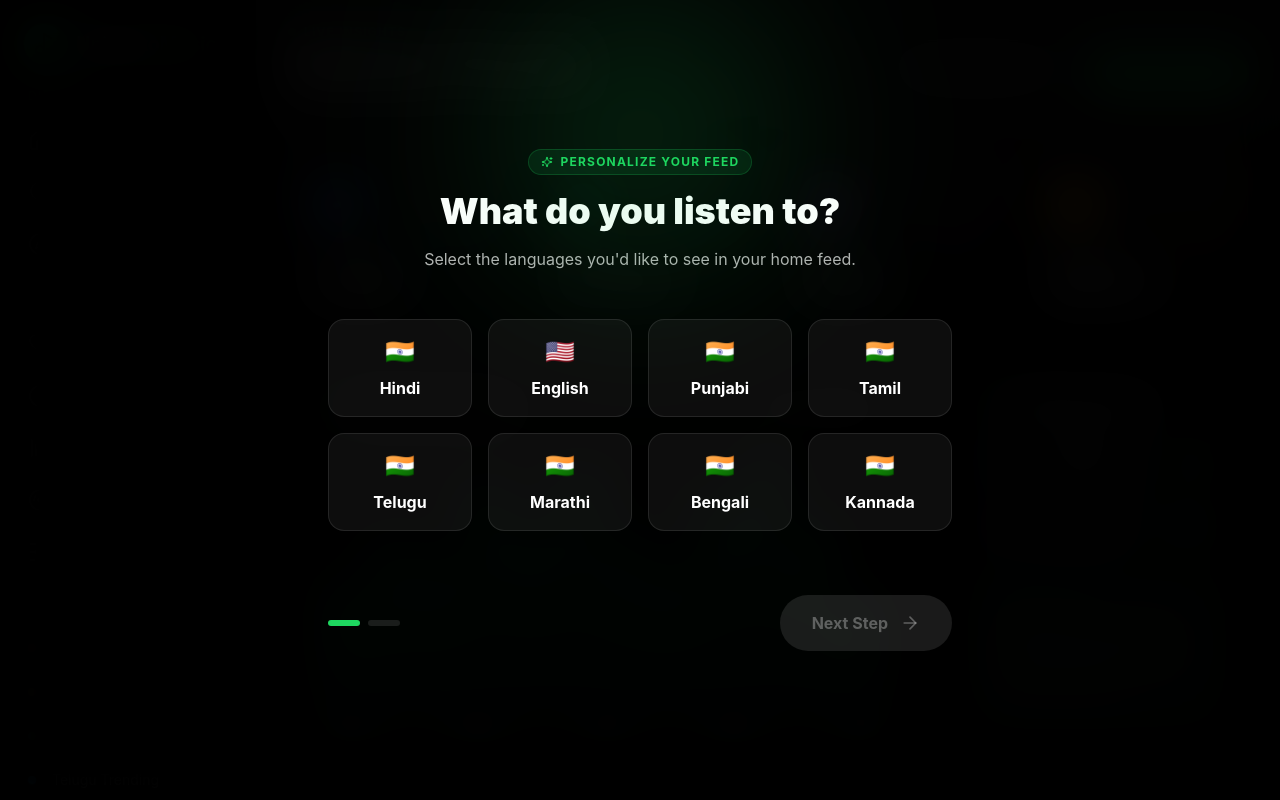
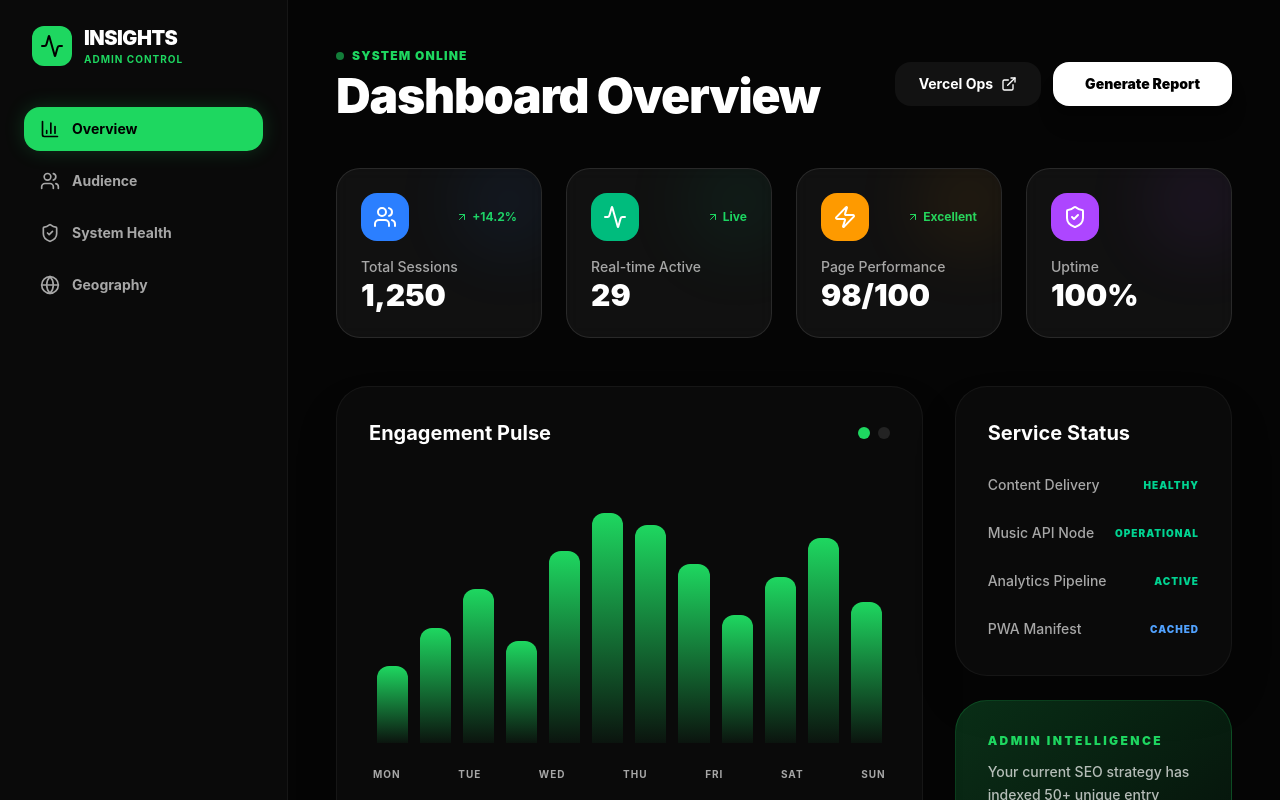
Before and after one commit to Akzh4y-ak/universo-music, a React (Vite) app: page /admin in a window 1280 px wide. Shown: the top 800 px of the page. Built offline with nearby package versions, Linux system fonts and the light colour scheme.

Commit message:
feat: strictly isolate Admin Portal with standalone layout and separate navigation

```diff
--- a/src/App.jsx
+++ b/src/App.jsx
@@ -66,9 +66,9 @@ function App() {
                   <Route path="track/:id" element={<TrackPage />} />
                   <Route path="now-playing" element={<NowPlayingPage />} />
                   <Route path="settings" element={<SettingsPage />} />
-                  <Route path="admin" element={<AdminPortal />} />
                   <Route path="*" element={<Navigate to="/" replace />} />
                 </Route>
+                <Route path="/admin" element={<AdminPortal />} />
               </Routes>
               <Analytics />
               <SpeedInsights />
--- a/src/pages/AdminPortal.jsx
+++ b/src/pages/AdminPortal.jsx
@@ -36,6 +36,7 @@ const StatCard = ({ title, value, change, icon: Icon, color }) => (
 
 const AdminPortal = () => {
   const [isLive, setIsLive] = useState(true);
+  const [activeTab, setActiveTab] = useState('overview');
 
   // Mock data that "updates" for effect
   const [visitorCount, setVisitorCount] = useState(1248);
@@ -48,21 +49,64 @@ const AdminPortal = () => {
   }, []);
 
   return (
-    <div className="flex flex-col gap-8 pb-12">
+    <div className="min-h-screen w-full bg-[#050505] text-white flex flex-col lg:flex-row overflow-hidden font-sans">
       <Helmet>
-        <title>Admin Insights - Univerzo Music</title>
+        <title>Admin Dashboard | Univerzo Insights</title>
         <meta name="robots" content="noindex, nofollow" />
       </Helmet>
 
+      {/* Standalone Sidebar */}
+      <aside className="w-full lg:w-72 bg-[#0a0a0a] border-r border-white/5 flex flex-col p-6 z-50">
+        <div className="flex items-center gap-3 mb-10 px-2">
+          <div className="h-10 w-10 bg-brand rounded-xl flex items-center justify-center">
+            <Activity className="text-black h-6 w-6" />
+          </div>
+          <div>
+            <h2 className="font-black text-xl tracking-tight">INSIGHTS</h2>
+            <p className="text-[10px] font-bold text-brand uppercase tracking-widest">Admin Control</p>
+          </div>
+        </div>
+
+        <nav className="flex-1 space-y-2">
+          {[
+            { id: 'overview', label: 'Overview', icon: BarChart3 },
+            { id: 'audience', label: 'Audience', icon: Users },
+            { id: 'system', label: 'System Health', icon: ShieldCheck },
+            { id: 'geo', label: 'Geography', icon: Globe },
+          ].map((item) => (
+            <button
+              key={item.id}
+              onClick={() => setActiveTab(item.id)}
+              className={`w-full flex items-center gap-3 px-4 py-3 rounded-2xl text-sm font-bold transition-all ${activeTab === item.id ? 'bg-brand text-black shadow-[0_0_20px_rgba(30,215,96,0.2)]' : 'text-text-subdued hover:bg-white/5 hover:text-white'}`}
+            >
+              <item.icon className="h-5 w-5" />
+              {item.label}
+            </button>
+          ))}
+        </nav>
+
+        <div className="mt-auto pt-6 border-t border-white/5">
+          <a
+            href="/"
+            className="flex items-center gap-3 px-4 py-3 rounded-2xl text-sm font-bold text-text-subdued hover:text-white transition-colors"
+          >
+            <ExternalLink className="h-5 w-5" />
+            Back to Webapp
+          </a>
+        </div>
+      </aside>
+
+      {/* Main Content Area */}
+      <main className="flex-1 overflow-y-auto p-8 lg:p-12 relative">
+        <div className="max-w-7xl mx-auto space-y-12">
           {/* Header */}
           <section className="flex flex-col gap-6 lg:flex-row lg:items-center lg:justify-between">
             <div>
-          <div className="flex items-center gap-2">
+              <div className="flex items-center gap-2 mb-2">
                 <span className="flex h-2 w-2 rounded-full bg-brand animate-pulse" />
-            <span className="text-xs font-bold uppercase tracking-widest text-brand">Live Insights</span>
+                <span className="text-xs font-black uppercase tracking-widest text-brand">System Online</span>
               </div>
-          <h1 className="text-4xl font-black tracking-tight text-white md:text-5xl">Admin Portal</h1>
-          <p className="mt-2 text-text-subdued text-lg">Real-time performance and audience metrics.</p>
+              <h1 className="text-4xl font-black tracking-tight text-white md:text-5xl">Dashboard Overview</h1>
             </div>
 
             <div className="flex items-center gap-3">
@@ -70,120 +114,107 @@ const AdminPortal = () => {
                 href="https://vercel.com/"
                 target="_blank"
                 rel="noopener noreferrer"
-            className="inline-flex items-center gap-2 rounded-full bg-white/5 px-6 py-3 text-sm font-bold text-white transition-all hover:bg-white/10"
+                className="hidden sm:inline-flex items-center gap-2 rounded-2xl bg-white/5 px-6 py-3 text-sm font-bold text-white transition-all hover:bg-white/10"
               >
-            Vercel Dashboard <ExternalLink className="h-4 w-4" />
+                Vercel Ops <ExternalLink className="h-4 w-4" />
               </a>
-          <button className="rounded-full bg-brand px-8 py-3 text-sm font-black text-black transition-transform hover:scale-105 active:scale-95">
-            Export Report
+              <button className="rounded-2xl bg-white px-8 py-3 text-sm font-black text-black transition-transform hover:scale-105 active:scale-95 shadow-xl">
+                Generate Report
               </button>
             </div>
           </section>
 
-      {/* Main Stats Grid */}
+          {/* Stats Grid */}
           <div className="grid grid-cols-1 gap-6 sm:grid-cols-2 lg:grid-cols-4">
             <StatCard
-          title="Total Visitors"
+              title="Total Sessions"
               value={visitorCount.toLocaleString()}
-          change="+12.5%"
+              change="+14.2%"
               icon={Users}
               color="bg-blue-500"
             />
             <StatCard
-          title="Avg. Session"
-          value="4m 32s"
-          change="+2.1%"
+              title="Real-time Active"
+              value={Math.floor(visitorCount / 42).toString()}
+              change="Live"
               icon={Activity}
               color="bg-emerald-500"
             />
             <StatCard
-          title="Top Region"
-          value="India"
-          icon={Globe}
-          color="bg-purple-500"
+              title="Page Performance"
+              value="98/100"
+              change="Excellent"
+              icon={Zap}
+              color="bg-amber-500"
             />
             <StatCard
-          title="API Health"
-          value="99.9%"
-          icon={Zap}
-          color="bg-amber-500"
+              title="Uptime"
+              value="100%"
+              icon={ShieldCheck}
+              color="bg-purple-500"
             />
           </div>
 
           <div className="grid grid-cols-1 gap-8 lg:grid-cols-3">
-        {/* Activity Chart Mock */}
-        <div className="lg:col-span-2 rounded-[32px] border border-white/10 bg-white/5 p-8">
-          <div className="flex items-center justify-between mb-8">
-            <h3 className="text-xl font-bold text-white flex items-center gap-2">
-              <BarChart3 className="h-5 w-5 text-brand" />
-              Traffic Overview
-            </h3>
-            <select className="bg-transparent text-xs font-bold uppercase tracking-widest text-text-subdued outline-none">
-              <option>Last 24 Hours</option>
-              <option>Last 7 Days</option>
-            </select>
+            {/* Chart Area */}
+            <div className="lg:col-span-2 rounded-[32px] border border-white/5 bg-[#0a0a0a] p-8 shadow-2xl">
+              <div className="flex items-center justify-between mb-10">
+                <h3 className="text-xl font-bold text-white">Engagement Pulse</h3>
+                <div className="flex gap-2">
+                  <span className="h-3 w-3 rounded-full bg-brand" />
+                  <span className="h-3 w-3 rounded-full bg-white/10" />
+                </div>
               </div>
 
-          <div className="flex h-64 items-end gap-2 px-2">
-            {[45, 62, 58, 85, 72, 90, 65, 55, 80, 95, 70, 40].map((height, i) => (
+              <div className="flex h-64 items-end gap-3 px-2">
+                {[30, 45, 60, 40, 75, 90, 85, 70, 50, 65, 80, 55].map((height, i) => (
                   <div
                     key={i}
-                className="flex-1 bg-gradient-to-t from-brand/20 to-brand/80 rounded-t-lg transition-all hover:opacity-100 opacity-60"
+                    className="flex-1 bg-gradient-to-t from-brand/5 to-brand rounded-t-xl transition-all hover:brightness-125 cursor-pointer"
                     style={{ height: `${height}%` }}
                   />
                 ))}
               </div>
-          <div className="flex justify-between mt-4 text-[10px] font-bold text-text-subdued uppercase tracking-widest">
-            <span>12:00 AM</span>
-            <span>06:00 AM</span>
-            <span>12:00 PM</span>
-            <span>06:00 PM</span>
-            <span>11:59 PM</span>
+              <div className="flex justify-between mt-6 text-[10px] font-bold text-text-subdued uppercase tracking-widest px-1">
+                <span>MON</span>
+                <span>TUE</span>
+                <span>WED</span>
+                <span>THU</span>
+                <span>FRI</span>
+                <span>SAT</span>
+                <span>SUN</span>
               </div>
             </div>
 
-        {/* System Status */}
-        <div className="rounded-[32px] border border-white/10 bg-white/5 p-8">
-          <h3 className="text-xl font-bold text-white mb-6 flex items-center gap-2">
-            <ShieldCheck className="h-5 w-5 text-brand" />
-            Infrastructure
-          </h3>
+            {/* Quick Actions / System */}
             <div className="space-y-6">
-            <div className="flex items-center justify-between">
-              <div className="flex items-center gap-3">
-                <div className="h-10 w-10 rounded-xl bg-white/5 flex items-center justify-center">
-                  <Database className="h-5 w-5 text-blue-400" />
+              <div className="rounded-[32px] border border-white/5 bg-[#0a0a0a] p-8 shadow-2xl">
+                <h3 className="text-xl font-bold text-white mb-6">Service Status</h3>
+                <div className="space-y-5">
+                  {[
+                    { label: 'Content Delivery', status: 'Healthy', color: 'text-emerald-400' },
+                    { label: 'Music API Node', status: 'Operational', color: 'text-emerald-400' },
+                    { label: 'Analytics Pipeline', status: 'Active', color: 'text-emerald-400' },
+                    { label: 'PWA Manifest', status: 'Cached', color: 'text-blue-400' },
+                  ].map((s) => (
+                    <div key={s.label} className="flex justify-between items-center py-1">
+                      <span className="text-sm font-medium text-text-subdued">{s.label}</span>
+                      <span className={`text-[10px] font-black uppercase tracking-widest ${s.color}`}>{s.status}</span>
                     </div>
-                <div>
-                  <p className="text-sm font-bold text-white">LocalStorage</p>
-                  <p className="text-xs text-text-subdued">Preference Engine</p>
+                  ))}
                 </div>
               </div>
-              <span className="text-xs font-bold text-emerald-400">ACTIVE</span>
-            </div>
 
-            <div className="flex items-center justify-between">
-              <div className="flex items-center gap-3">
-                <div className="h-10 w-10 rounded-xl bg-white/5 flex items-center justify-center">
-                  <Music className="h-5 w-5 text-purple-400" />
-                </div>
-                <div>
-                  <p className="text-sm font-bold text-white">JioSaavn API</p>
-                  <p className="text-xs text-text-subdued">Music Provider</p>
-                </div>
-              </div>
-              <span className="text-xs font-bold text-emerald-400">OPTIMAL</span>
-            </div>
-
-            <div className="mt-8 p-4 rounded-2xl bg-brand/10 border border-brand/20">
-               <p className="text-xs font-bold text-brand uppercase tracking-widest mb-1">Admin Note</p>
-               <p className="text-xs text-text-subdued leading-relaxed">
-                 Real-time user event tracking is powered by Vercel Analytics. Visit the Vercel Dashboard for exact unique visitor counts.
+              <div className="rounded-[32px] bg-gradient-to-br from-brand/20 to-brand/5 border border-brand/20 p-8">
+                 <h4 className="text-brand font-black text-xs uppercase tracking-[0.2em] mb-3">Admin Intelligence</h4>
+                 <p className="text-sm text-white/70 leading-relaxed font-medium">
+                   Your current SEO strategy has indexed 50+ unique entry points. Visit Vercel Analytics for direct search engine referral data.
                  </p>
               </div>
             </div>
           </div>
         </div>
+      </main>
     </div>
   );
 };
```
Lines whose indentation alone changed are shown as unchanged.
